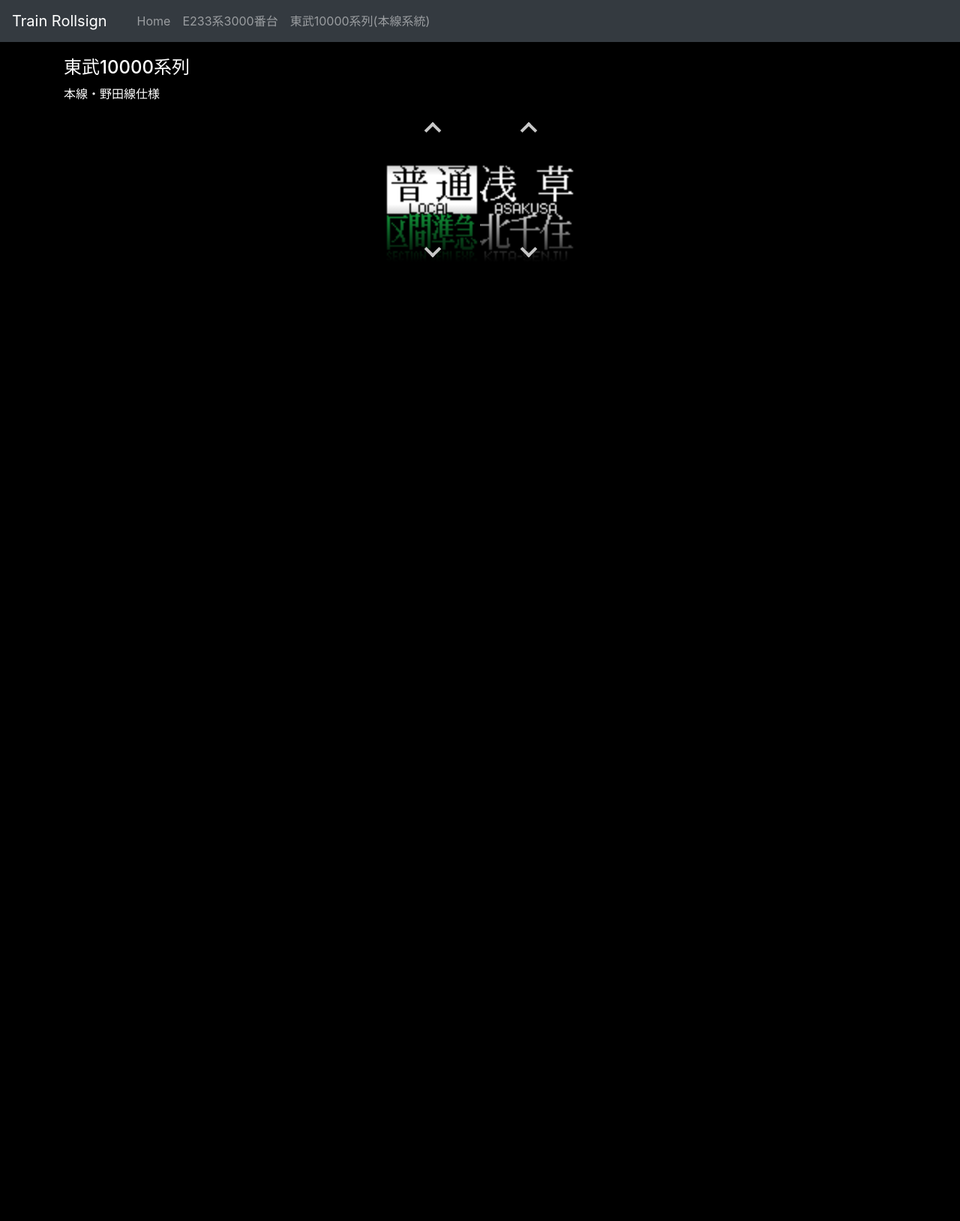
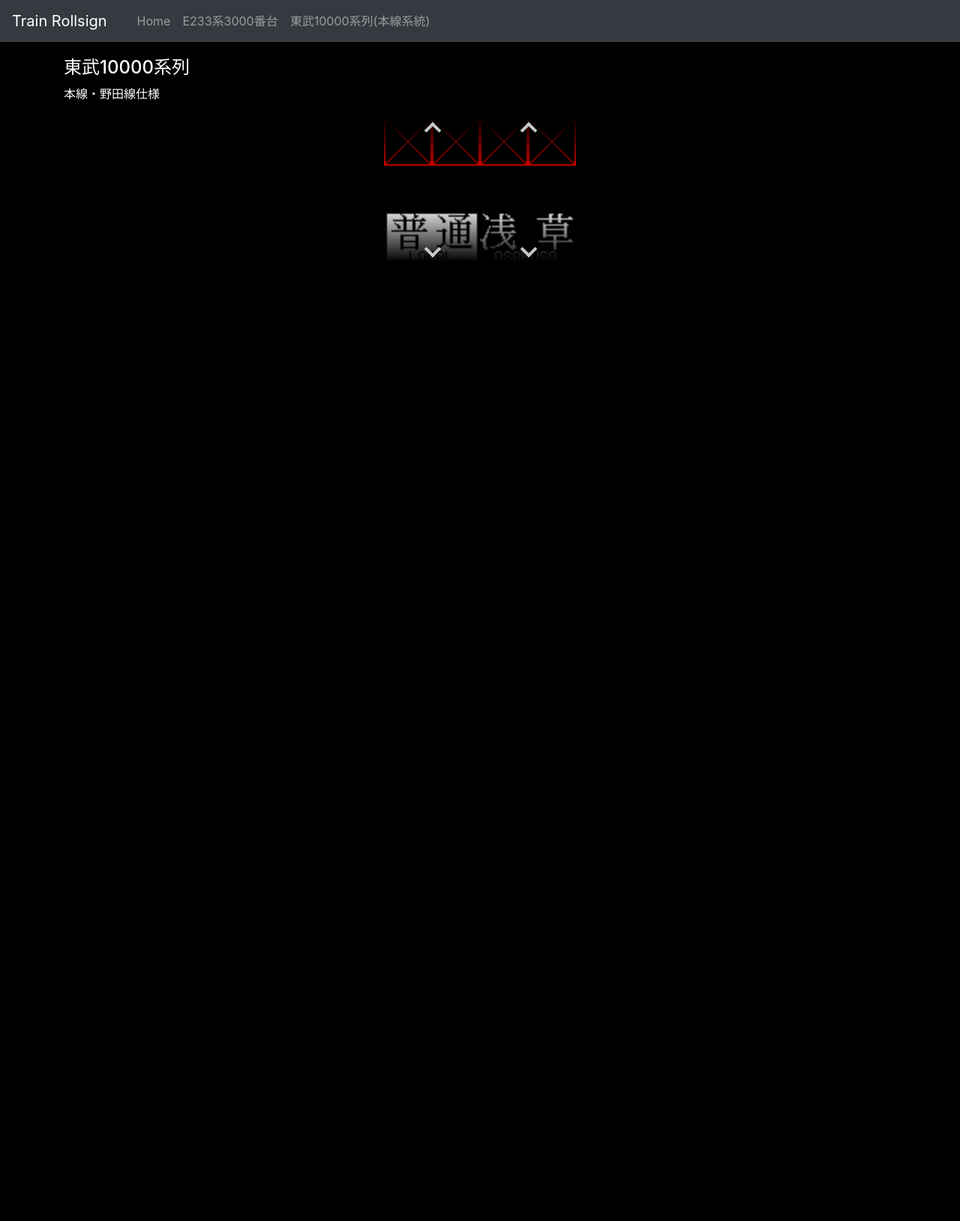
Before and after one commit to Massu0921/Train-Rollsign, a Flask app: page /tobu_10000 in a window 1280 px wide. Shown: the top 1628 px of the page at 75% size. Run offline with Flask 2, Linux system fonts and the light colour scheme; some libraries are stand-ins or nearby versions.

Commit message:
画像の不要なstyleパラメータを消去 jsで初期位置を設定

```diff
--- a/templates/tobu_10000.html
+++ b/templates/tobu_10000.html
@@ -19,8 +19,8 @@
     <!-- グラデーション -->
     <div class="tobu-gradient"></div>
     <!-- 種別・行先画像 -->
-    <img src="/static/images/tobu_10000_type.png" id="type" class="tobu-thumb" style="top: -64px;">
-    <img src="/static/images/tobu_10000_dest.png" id="destination" class="tobu-thumb" style="top: -64px; left: 128px;">
+    <img src="/static/images/tobu_10000_type.png" id="type" class="tobu-thumb" style="">
+    <img src="/static/images/tobu_10000_dest.png" id="destination" class="tobu-thumb" style="left: 128px;">
     <!-- 種別移動用ボタン -->
     <div id="type-up" class="btn tobu-up" style="top: 16px; left: 0px;"></div>
     <div id="type-down" class="btn tobu-down" style="bottom: 16px; left: 0px;"></div>
```
